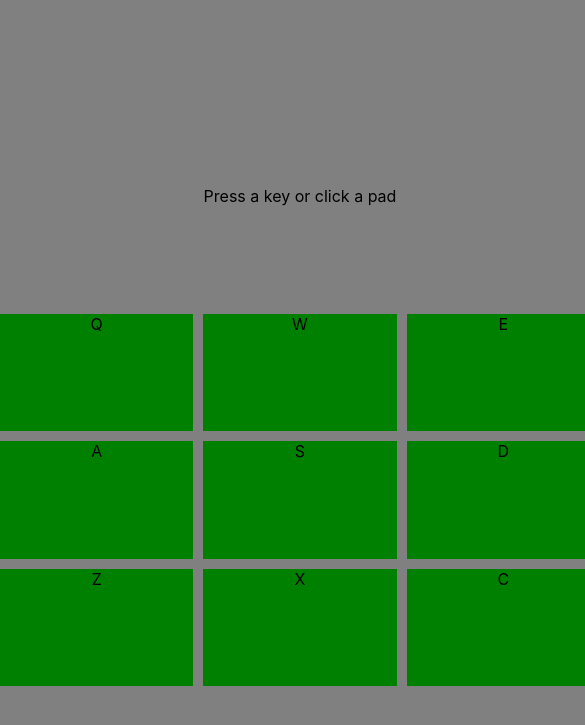
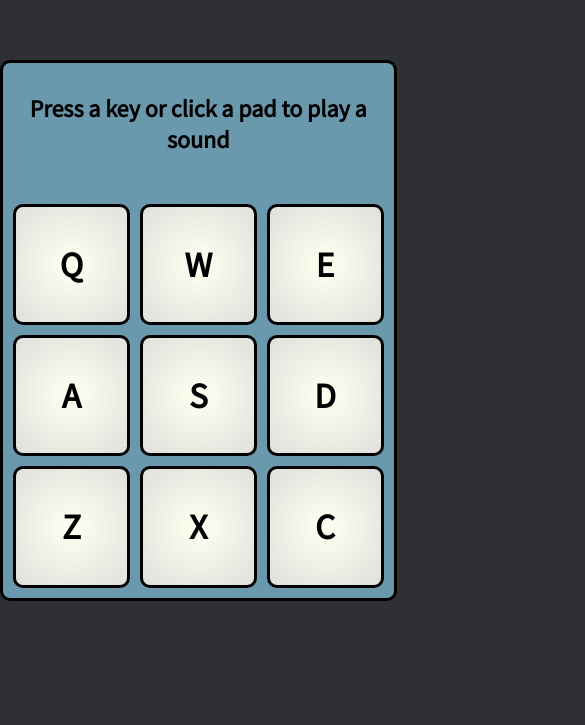
Before and after one commit to chrisbakeraugie/react-drum-machine, a React (Create React App) app: page / in a window 390 px wide. Shown: the part 109-834 px from the top of the page, 585 px wide, since content can reach past the window. Built offline with nearby package versions, Linux system fonts and the light colour scheme.

Commit message:
Added some basic fonts and made it work better on phones and small screens. 1st draft to be built through netlify

```diff
--- a/public/index.html
+++ b/public/index.html
@@ -3,11 +3,13 @@
 
 <head>
   <meta charset="utf-8" />
-  <link rel="icon" href="%PUBLIC_URL%/favicon.ico" />
+  <link href="https://fonts.googleapis.com/css?family=Source+Sans+Pro&display=swap" rel="stylesheet">
+  <link rel="icon" href="/Users/chrisbaker/react-drum-machine/public/favicon96.png" />
   <meta name="viewport" content="width=device-width, initial-scale=1" />
   <meta name="theme-color" content="#000000" />
   <meta name="description" content="Web site created using create-react-app" />
   <link rel="apple-touch-icon" href="%PUBLIC_URL%/logo192.png" />
+  <meta name="viewport" content="width=device-width, initial-scale=1.0">
   <!--
       manifest.json provides metadata used when your web app is installed on a
       user's mobile device or desktop. See https://developers.google.com/web/fundamentals/web-app-manifest/
@@ -27,7 +29,7 @@
 </head>
 
 <body>
-  <script src="https://cdn.freecodecamp.org/testable-projects-fcc/v1/bundle.js"></script>
+
   <noscript>You need to enable JavaScript to run this app.</noscript>
   <div id="root"></div>
   <!--
--- a/src/App.css
+++ b/src/App.css
@@ -1,29 +1,33 @@
+
+body{
+  padding:0;
+  margin: 0;
+  font-family: 'Source Sans Pro', sans-serif;
+  height: 100vh;
+  background-image: linear-gradient(to bottom,  ivory, darkgray);
+}
+
+
 .App {
   text-align: center;
-  /* display: grid;
-  grid-template-rows: repeat(4, 1fr);
-  grid-template-columns: repeat(3, 1fr);
-  margin-top: 35vh; */
-}
 
-body{
-  background-color: gray;
 }
 
 #display {
   margin: auto;
-  margin-top: 35vh;
-  background-color: gray;
+  padding: 10px;
+  margin-top: 20vh;
+  background-color: rgb(106, 153, 173);
   display: grid;
   grid-template-columns: repeat(3, 1fr);
   grid-template-rows: repeat(4, 1fr);
   grid-column-gap: 10px;
   grid-row-gap: 10px;
   width:600px;
-  height: 500px;
+  min-height: 400px;
   grid-area: 1/1/2/4;
-
-
+  border: solid black;
+  border-radius: 10px;
 }
 
 #display-text{
@@ -32,7 +36,10 @@ body{
 .drum-pad {
   display:grid;
   text-align: center;
-  background-color: green;
+  background-image: radial-gradient(100px, ivory, rgb(216, 216, 216));
+  border: solid black;
+  border-radius: 10px;
+  font-size: 30px;
 }
 
 #Q{
@@ -70,3 +77,13 @@ body{
 #C{
   grid-area: 4 / 3 / 5 / 4;
 }
+
+@media only screen and (max-width:808px){
+  body{
+    background-image: none;
+    background-color: rgb(46,48,53);
+  }
+  #display{
+    width: 95vw;
+  }
+}
--- a/src/App.js
+++ b/src/App.js
@@ -54,7 +54,7 @@ class App extends React.Component {
   constructor(props) {
     super(props)
     this.state = {
-      display: "Press a key or click a pad"
+      display: "Press a key or click a pad to play a sound"
     }
   }
 
--- a/src/components/DrumDisplay.js
+++ b/src/components/DrumDisplay.js
@@ -3,9 +3,10 @@ import DrumPad from "/Users/chrisbaker/react-drum-machine/src/components/DrumPad
 
 
 
+
 const DrumDisplay = (props) => (
     <div id={props.id}>
-        <div id="display-text">{props.display}</div>
+        <h2 id="display-text">{props.display}</h2>
         <DrumPad id={props.bankOne[0].keyTrigger} src={props.bankOne[0].url} keycode={props.bankOne[0].keyCode} padname={props.bankOne[0].id} handleDisplay={props.handleDisplay}></DrumPad>
         <DrumPad id={props.bankOne[1].keyTrigger} src={props.bankOne[1].url} keycode={props.bankOne[1].keyCode} padname={props.bankOne[1].id} handleDisplay={props.handleDisplay}></DrumPad>
         <DrumPad id={props.bankOne[2].keyTrigger} src={props.bankOne[2].url} keycode={props.bankOne[2].keyCode} padname={props.bankOne[2].id} handleDisplay={props.handleDisplay}></DrumPad>
--- a/src/components/DrumPad.js
+++ b/src/components/DrumPad.js
@@ -44,7 +44,7 @@ class DrumPad extends React.Component {
     render() {
         return (
             <div id={this.props.id} className="drum-pad" onClick={this.handleClick} onKeyDown={this.handleKeyDown} keycode={this.props.keycode}>
-                {this.props.id}
+                <h3>{this.props.id}</h3>
                 <audio src={this.props.src} id={this.props.id} className="clip" ref={ref => this.audio = ref} ></audio>
             </div>
         );
```
Also changed, not shown: public/favicon96.png (added), src/logo512.png (added).
